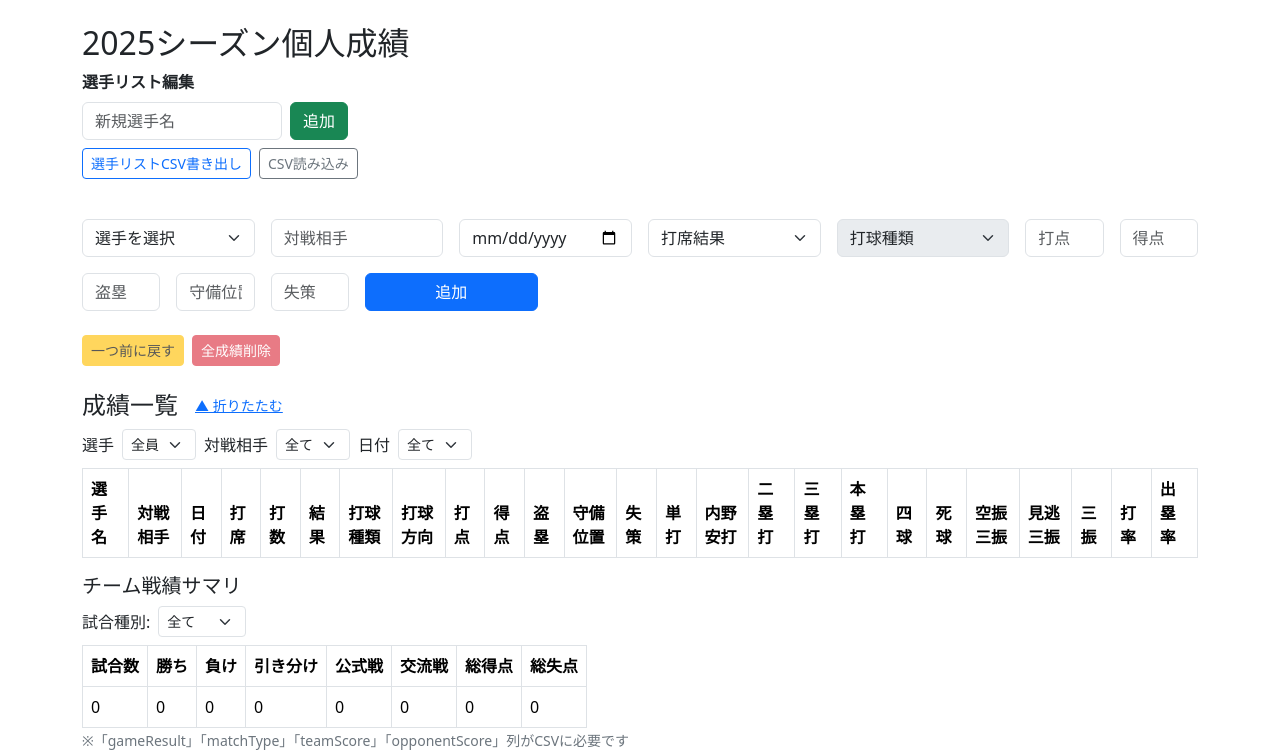
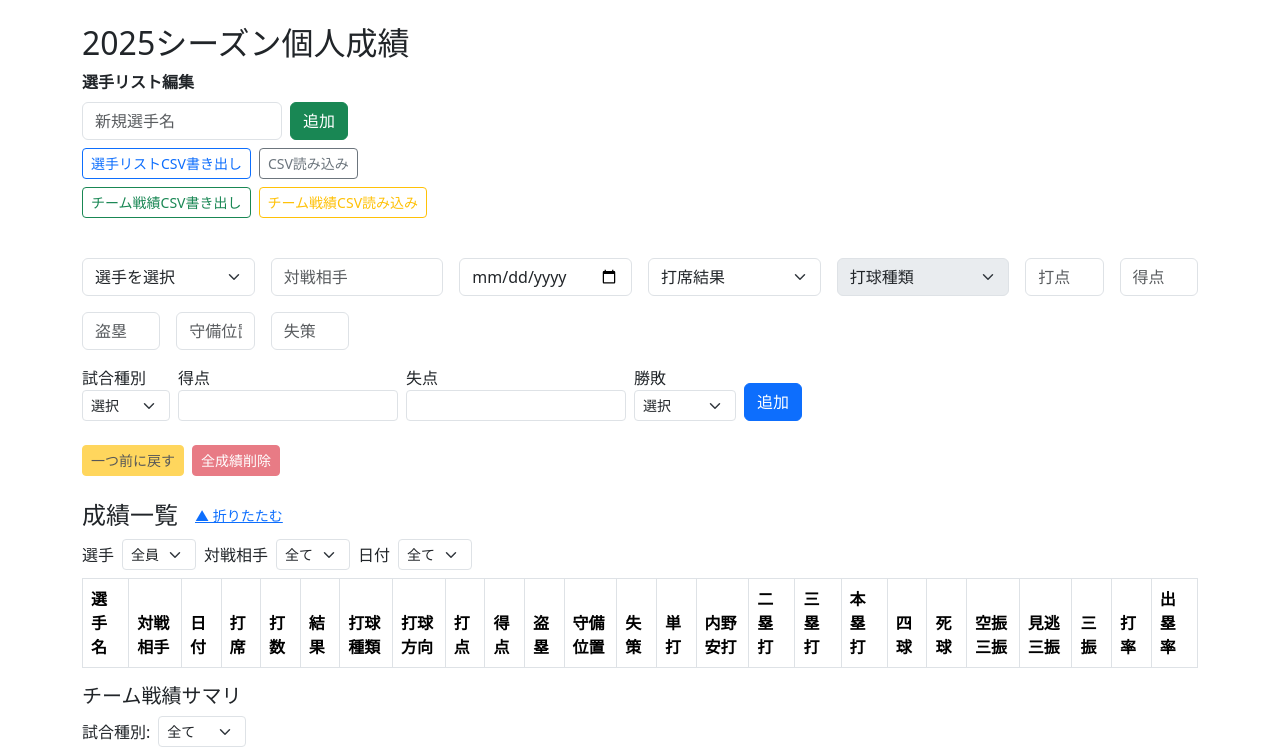
Before and after one commit to barca14-yume/-, a React (Create React App) app: page / in a window 1280 px wide. Shown: the top 753 px of the page. Built offline with nearby package versions, Linux system fonts and the light colour scheme.

Commit message:
チーム戦績入力フォーム修正: 個人成績とチーム戦績を統合し、勝敗情報が正しくサマリに反映されるよう修正

```diff
--- a/src/App.js
+++ b/src/App.js
@@ -315,19 +315,55 @@ function App() {
     if (records.length === 0) return;
     // ヘッダー
     const header = [
-      'player','opponent','date','pa','ab','result','battedBallType','rbi','battedDirection','run','sb','position','error'
+      'player','opponent','date','pa','ab','result','battedBallType','rbi','battedDirection','run','sb','position','error',
+      'matchType','teamScore','opponentScore','gameResult'
     ];
     const rows = records.map(rec =>
       header.map(h => rec[h] ?? '').join(',')
     );
     const csv = [header.join(','), ...rows].join('\r\n');
-    // UTF-8 BOM付き（Excel対応）
     const bom = new Uint8Array([0xEF, 0xBB, 0xBF]);
     const blob = new Blob([bom, csv], { type: 'text/csv' });
     const url = URL.createObjectURL(blob);
     const a = document.createElement('a');
     a.href = url;
     a.download = 'records.csv';
+    a.click();
+    URL.revokeObjectURL(url);
+  };
+
+  // チーム戦績サマリCSVエクスポート
+  const exportTeamSummaryCSV = () => {
+    // 試合ごとの戦績を抽出
+    const games = {};
+    records.forEach(rec => {
+      if (!rec.date || !rec.opponent) return;
+      const key = `${rec.date}_${rec.opponent}`;
+      if (!games[key]) {
+        games[key] = {
+          date: rec.date,
+          opponent: rec.opponent,
+          matchType: rec.matchType || '',
+          gameResult: rec.gameResult || '',
+          teamScore: rec.teamScore || '',
+          opponentScore: rec.opponentScore || '',
+        };
+      }
+    });
+    const gameList = Object.values(games);
+    if (gameList.length === 0) return;
+
+    const header = ['date', 'opponent', 'matchType', 'gameResult', 'teamScore', 'opponentScore'];
+    const rows = gameList.map(game =>
+      header.map(h => game[h] ?? '').join(',')
+    );
+    const csv = [header.join(','), ...rows].join('\r\n');
+    const bom = new Uint8Array([0xEF, 0xBB, 0xBF]);
+    const blob = new Blob([bom, csv], { type: 'text/csv' });
+    const url = URL.createObjectURL(blob);
+    const a = document.createElement('a');
+    a.href = url;
+    a.download = 'team_summary.csv';
     a.click();
     URL.revokeObjectURL(url);
   };
@@ -408,6 +444,46 @@ function App() {
       setRecords(newRecords);
     };
     // Shift_JIS優先で読んでみる
+    try {
+      reader.readAsText(file, 'shift_jis');
+    } catch {
+      reader.readAsText(file, 'utf-8');
+    }
+  };
+
+  // チーム戦績サマリCSVインポート
+  const importTeamSummaryCSV = (e) => {
+    const file = e.target.files[0];
+    if (!file) return;
+    const reader = new FileReader();
+    reader.onload = (event) => {
+      let text = event.target.result;
+      text = text.replace(/\r\n/g, '\n');
+      const lines = text.split('\n').map(line => line.trim()).filter(Boolean);
+      if (lines.length < 2) return;
+      const header = lines[0].split(',');
+      const teamGames = lines.slice(1).map(line => {
+        const cols = line.split(',');
+        const game = {};
+        header.forEach((h, i) => { game[h] = cols[i] ?? ''; });
+        return game;
+      });
+
+      // 既存のrecordsにチーム戦績情報をマージ
+      const updatedRecords = [...records];
+      teamGames.forEach(game => {
+        // 同じ日付・対戦相手のrecordを探して更新
+        updatedRecords.forEach(rec => {
+          if (rec.date === game.date && rec.opponent === game.opponent) {
+            rec.matchType = game.matchType || rec.matchType;
+            rec.gameResult = game.gameResult || rec.gameResult;
+            rec.teamScore = game.teamScore || rec.teamScore;
+            rec.opponentScore = game.opponentScore || rec.opponentScore;
+          }
+        });
+      });
+      setRecords(updatedRecords);
+    };
     try {
       reader.readAsText(file, 'shift_jis');
     } catch {
@@ -667,12 +743,21 @@ const filteredRecords = monthFilter === 'all'
                 <input type="file" accept=".csv,text/csv" style={{ display: 'none' }} onChange={importPlayersCSV} />
               </label>
             </div>
+            <div className="mt-2 mb-2 d-flex gap-2">
+              <button className="btn btn-outline-success btn-sm" onClick={exportTeamSummaryCSV}>チーム戦績CSV書き出し</button>
+              <label className="btn btn-outline-warning btn-sm mb-0">
+                チーム戦績CSV読み込み
+                <input type="file" accept=".csv,text/csv" style={{ display: 'none' }} onChange={importTeamSummaryCSV} />
+              </label>
+            </div>
 
           </div>
         </div>
       </div>
 
-      <form className="row g-3 mb-4" onSubmit={handleSubmit}>
+      <form className="mb-4" onSubmit={handleSubmit}>
+        {/* 個人成績入力エリア */}
+        <div className="row g-3 mb-3">
           <div className="col-md-2">
             <select className="form-select" name="player" value={form.player} onChange={handleChange} required>
               <option value="">選手を選択</option>
@@ -744,8 +829,38 @@ const filteredRecords = monthFilter === 'all'
           <div className="col-md-1">
             <input type="number" className="form-control" name="error" value={form.error} onChange={handleChange} placeholder="失策" min="0" />
           </div>
-        <div className="col-md-2 d-grid">
+        </div>
+
+        {/* チーム戦績入力エリア */}
+        <div className="row g-2 align-items-end mb-3">
+          <div className="col-auto">
+            <label className="form-label mb-0">試合種別</label>
+            <select className="form-select form-select-sm" name="matchType" value={form.matchType} onChange={handleChange}>
+              <option value="">選択</option>
+              <option value="公式戦">公式戦</option>
+              <option value="交流戦">交流戦</option>
+            </select>
+          </div>
+          <div className="col-auto">
+            <label className="form-label mb-0">得点</label>
+            <input type="number" className="form-control form-control-sm" name="teamScore" value={form.teamScore} onChange={handleChange} min="0" />
+          </div>
+          <div className="col-auto">
+            <label className="form-label mb-0">失点</label>
+            <input type="number" className="form-control form-control-sm" name="opponentScore" value={form.opponentScore} onChange={handleChange} min="0" />
+          </div>
+          <div className="col-auto">
+            <label className="form-label mb-0">勝敗</label>
+            <select className="form-select form-select-sm" name="gameResult" value={form.gameResult} onChange={handleChange}>
+              <option value="">選択</option>
+              <option value="勝ち">勝ち</option>
+              <option value="負け">負け</option>
+              <option value="引き分け">引き分け</option>
+            </select>
+          </div>
+          <div className="col-auto">
             <button type="submit" className="btn btn-primary">追加</button>
+          </div>
         </div>
       </form>
 
```
Lines whose indentation alone changed are shown as unchanged.
